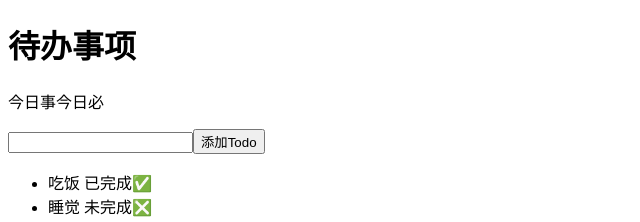
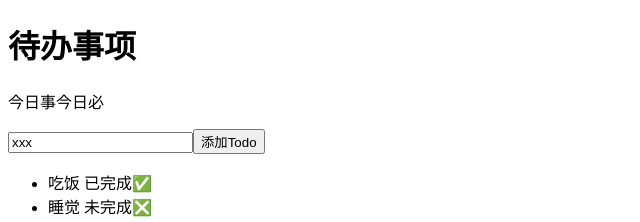
Before and after one commit to panda8z/time-book-web, a React (Create React App) app: page / in a window 1280 px wide. Shown: the top 222 px of the page, without its empty margins (0-640 px from the left). Built offline with nearby package versions, Linux system fonts and the light colour scheme.

Commit message:
通过input的onchange方法监测输入事件

```diff
--- a/src/components/TodoInput/index.js
+++ b/src/components/TodoInput/index.js
@@ -14,11 +14,29 @@ export default class TodoInput extends Component {
         btnText: '添加Todo'
     }
 
+    constructor(props) {
+        super(props)
+
+        this.state = {
+            inputValue: 'xxx',
+        }
+    }
+
+    handleInputChange(e) {
+        console.log(e.currentTarget)
+        this.setState({inputValue: e.currentTarget.value})
+    }
+
 
     render() {
         return (
             <div>
-                <input type='text' /><button>{this.props.btnText}</button>
+                <input
+                    type='text'
+                    value={this.state.inputValue}
+                    onChange={this.handleInputChange.bind(this)}
+                />
+                <button>{this.props.btnText}</button>
             </div>
         );
     }
```
